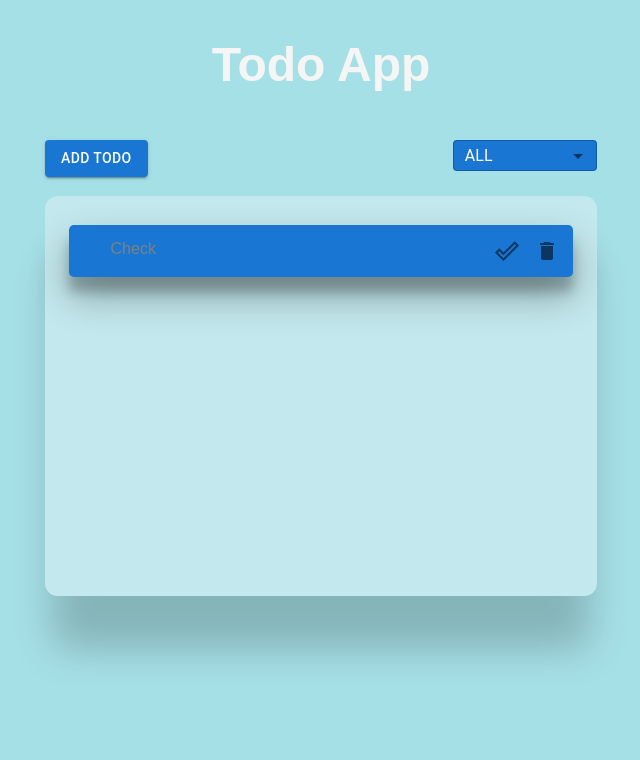
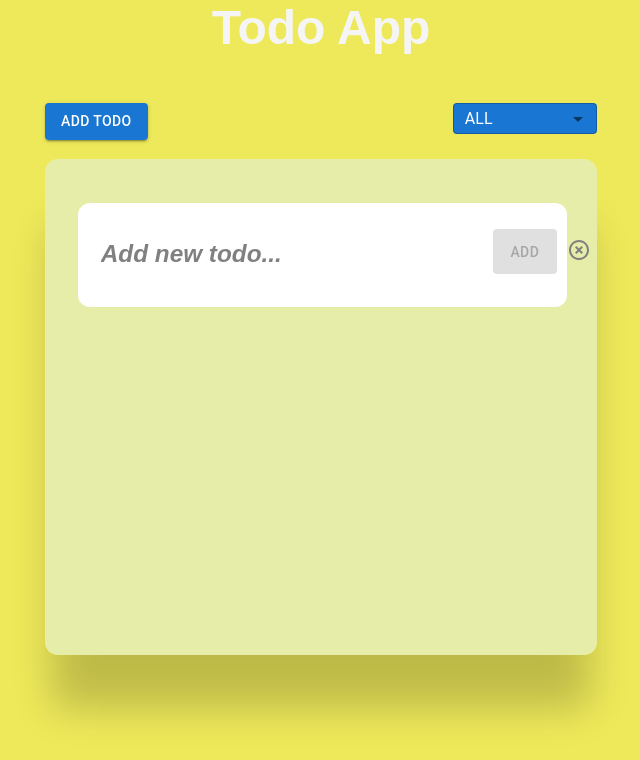
Before and after one commit to beingayan/Todo-App, a React (Vite) app: page / in a window 1280 px wide. Both pictures are taken after a click on the button "ADD TODO". Shown: the top 760 px of the page, without its empty margins (319-959 px from the left). Built offline with nearby package versions, Linux system fonts and the light colour scheme.

Commit message:
major update changes

```diff
--- a/src/App.css
+++ b/src/App.css
@@ -1,7 +1,9 @@
-
-*, *::before, *::after {
+*,
+*::before,
+*::after {
   box-sizing: border-box;
 }
+
 /*
   2. Remove default margin
 */
@@ -9,61 +11,63 @@
   margin: 0;
 }
 
-body{
+body {
   font-family: 'Poppins', sans-serif;
-	width: 100%;
-	min-height: 100vh;
-  background-color: rgb(166, 224, 231);
+  width: 100%;
+  min-height: 100vh;
+  background-color: #e5de03a6;
 }
-.app-body{
+
+.app-body {
   height: 100%;
   width: 100%;
-  padding: 2em;
+  /* padding: 2em; */
 
 }
 
 
- #main-title{
+#main-title {
   text-align: center;
   font-size: 3rem;
-  margin: 5px;
+  /* margin: 5px; */
   color: whitesmoke;
   font-weight: bold;
 
 }
 
-.container{
+.container {
   width: 90%;
-	max-width: 1200px;
-	margin: 20px auto;
+  max-width: 1200px;
+  margin: 20px auto;
   margin-top: 3em;
   /* background: whitesmoke; */
   /* box-shadow: 2px 2px 4px white; */
 }
 
-.container .todo-container-header{
+.container .todo-container-header {
   display: flex;
   justify-content: space-between;
 }
 
-#demo-select-small{
+#demo-select-small {
   padding: 0.7rem;
   border: none;
   /* background-color: #1976d2; */
-  color:white;
+  color: white;
   width: 150px;
   cursor: pointer;
   outline: none;
 }
 
-.todo-container{
+.todo-container {
   width: 100%;
   padding: 0.3em;
   /* background-color:white; */
-  background-color: rgb(224 242 244 / 51%);;
+  background-color: rgb(224 242 244 / 51%);
+  ;
   color: gray;
   margin-top: 1.2rem;
-  min-height: 50vh;
+  min-height: 62vh;
   box-shadow: rgba(0, 0, 0, 0.2) 0px 60px 40px -7px;
   border-radius: 13px;
 
@@ -71,20 +75,25 @@ body{
 
 }
 
-.list-header{
+.list-header {
   width: 100%;
   padding: 1.2em;
 }
-.todo-list-items{
+
+.todo-list-items {
   display: flex;
   justify-content: space-between;
 }
 
-.list-content{
-  line-height: 2.2em;
-  margin-left: 2.2em;
+.list-content {
+  line-height: 2.5em;
+  margin-left: .5em;
   flex: 1;
+  color: white;
+  font-weight: 400;
+  cursor: pointer;
 }
+
 .list-header li {
   padding: 0.4em;
   width: 100%;
@@ -95,4 +104,48 @@ body{
   margin-top: 5px;
   text-decoration: none;
   list-style: none;
+  transition: all 0.2s;
 }
+
+.list-header li:hover {
+  box-shadow: rgba(0, 0, 0, 0.2) 0px 60px 40px -7px;
+  background-color: #1976d2b3
+}
+
+
+.add-content-field {
+  width: 100%;
+  padding-left: 5%;
+  margin: 1px;
+  position: relative;
+}
+
+.add-content-field input[type="text"] {
+  width: 95%;
+  padding: 1.1em;
+  width: 95%;
+  padding: 1.1em;
+  border: none;
+  outline: none;
+  border-radius: 12px;
+  height: 5em;
+  caret-color: #1976d2;
+  font-size: 1.3em;
+  font-weight: 800;
+  color: rgb(56, 53, 53);
+
+}
+
+.add-content-field input[type="text"]::placeholder {
+  color: gray;
+  font-size: 1.9vmax;
+  font-style: italic;
+  font-weight: 600;
+}
+
+.add-content-field .add-todo-btn {
+  position: absolute;
+  right: 2.6em;
+  top: 1.9em;
+  height: 43%;
+}
--- a/src/components/TodoContainer.jsx
+++ b/src/components/TodoContainer.jsx
@@ -9,17 +9,29 @@ import TodoList from "./TodoList";
 
 function TodoContainer() {
   const [selectedFilteredVal, setSelectedFilteredVal] = useState(0);
+  const[isAddTodo, setIsAddTod] = useState(false);
 
   const handleChange = (e) => {
     setSelectedFilteredVal(e.target.value);
   };
+
+
+  const addTodo = ()=>{
+setIsAddTod(true)
+  }
+
+  const propItems = {
+    isAddTodo,
+    setIsAddTod
+  }
+
 
   return (
     <Container maxWidth="sm" className="container">
 
 
       <div className="todo-container-header">
-        <Button variant="contained">Add Todo</Button>
+        <Button variant="contained" onClick={addTodo}>Add Todo</Button>
 
         <Select
         value={selectedFilteredVal}
@@ -38,7 +50,7 @@ function TodoContainer() {
       </div>
 
       <div className="todo-container">
-            <TodoList/>
+            <TodoList  parentData={propItems} />
         </div>
 
 
--- a/src/components/TodoList.jsx
+++ b/src/components/TodoList.jsx
@@ -1,15 +1,96 @@
-import React from "react";
+import React, { useReducer, useState } from "react";
 import IconButton from "@mui/material/IconButton";
 import DeleteIcon from "@mui/icons-material/Delete";
 import DoneOutlineIcon from "@mui/icons-material/DoneOutline";
+import Checkbox from "@mui/material/Checkbox";
+import Button from "@mui/material/Button";
+import HighlightOffIcon from "@mui/icons-material/HighlightOff";
+// import { #f9fbe7 } from '@mui/material/colors';
 
-function TodoList() {
+const label = { inputProps: { "aria-label": "completed" } };
+
+const getIntialTodo = () => {
+  const getTodoList = window.localStorage.getItem("todoList");
+  if (getTodoList) {
+    return JSON.parse(getTodoList);
+  }
+
+  // window.localStorage.setItem("todoList", []);
+  return [];
+};
+
+const intialTodo = {
+  todoItemList: getIntialTodo(),
+};
+
+const addTodo = (state, action) => {
+  state.todoItemList.push(action.payLoad);
+  var getAllTodo = window.localStorage.getItem("todoList");
+
+  if (getAllTodo) {
+    const todoArray = JSON.parse(getAllTodo);
+    todoArray.push({ ...action.payLoad });
+
+    window.localStorage.setItem("todoList", JSON.stringify(todoArray));
+  } else {
+    window.localStorage.setItem(
+      "todoList",
+      JSON.stringify([
+        {
+          ...action.payLoad,
+        },
+      ])
+    );
+  }
+  return state;
+};
+
+const todoReducer = (state, action) => {
+  switch (action.type) {
+    case "Add":
+      return addTodo(state, action);
+  }
+};
+
+function TodoList({ parentData }) {
+  const { isAddTodo, setIsAddTod } = parentData;
+  const [todoContent, setTodoContent] = useState("");
+  const [todoItems, dispatchTodoITmes] = useReducer(todoReducer, intialTodo);
+
+  const submitTodo = (e) => {
+    dispatchTodoITmes({
+      type: "Add",
+      payLoad: { todoContent, IsCompleted: false },
+    });
+    setIsAddTod(false);
+    setTodoContent("");
+  };
+
+  const handleTodoContent = (e) => {
+    setTodoContent(e.target.value);
+  };
+
+  const { todoItemList } = todoItems;
+
   return (
     <>
       <ul className="list-header">
-        <li className="todo-list-items">
-          {" "}
-          <span className="list-content">Check</span>
+        {todoItemList.length > 0 &&
+          todoItemList.map((data, i) => {
+            return (
+              <li className="todo-list-items" key={i}>
+                <Checkbox
+                  {...label}
+                  sx={{
+                    color: "#f9fbe7",
+                    "&.Mui-checked": {
+                      color: "#f9fbe7",
+                    },
+                  }}
+                />
+
+                <span className="list-content">{data.todoContent}</span>
+
                 <div className="list-button">
                   <IconButton aria-label="delete">
                     <DoneOutlineIcon />
@@ -19,9 +100,34 @@ function TodoList() {
                   </IconButton>{" "}
                 </div>
               </li>
-
-
+            );
+          })}
       </ul>
+      {isAddTodo === true && (
+        <div className="add-content-field">
+          <input
+            type="text"
+            placeholder="Add new todo..."
+            onChange={handleTodoContent}
+            value={todoContent}
+          />
+          <HighlightOffIcon
+            className="close-todo-icon"
+            onClick={() => {
+              setIsAddTod(false);
+              setTodoContent("");
+            }}
+          />
+          <Button
+            variant="contained"
+            className="add-todo-btn"
+            onClick={submitTodo}
+            disabled={!todoContent.length}
+          >
+            Add{" "}
+          </Button>
+        </div>
+      )}
     </>
   );
 }
--- a/src/main.jsx
+++ b/src/main.jsx
@@ -4,7 +4,7 @@ import App from './App.jsx'
 
 
 ReactDOM.createRoot(document.getElementById('root')).render(
-  <React.StrictMode>
+  // <React.StrictMode>
     <App />
-  </React.StrictMode>,
+  // </React.StrictMode>,
 )
```
Also changed, not shown: 1 other file (tests, documents, lock files or other folders). Lines whose indentation alone changed are shown as unchanged.
